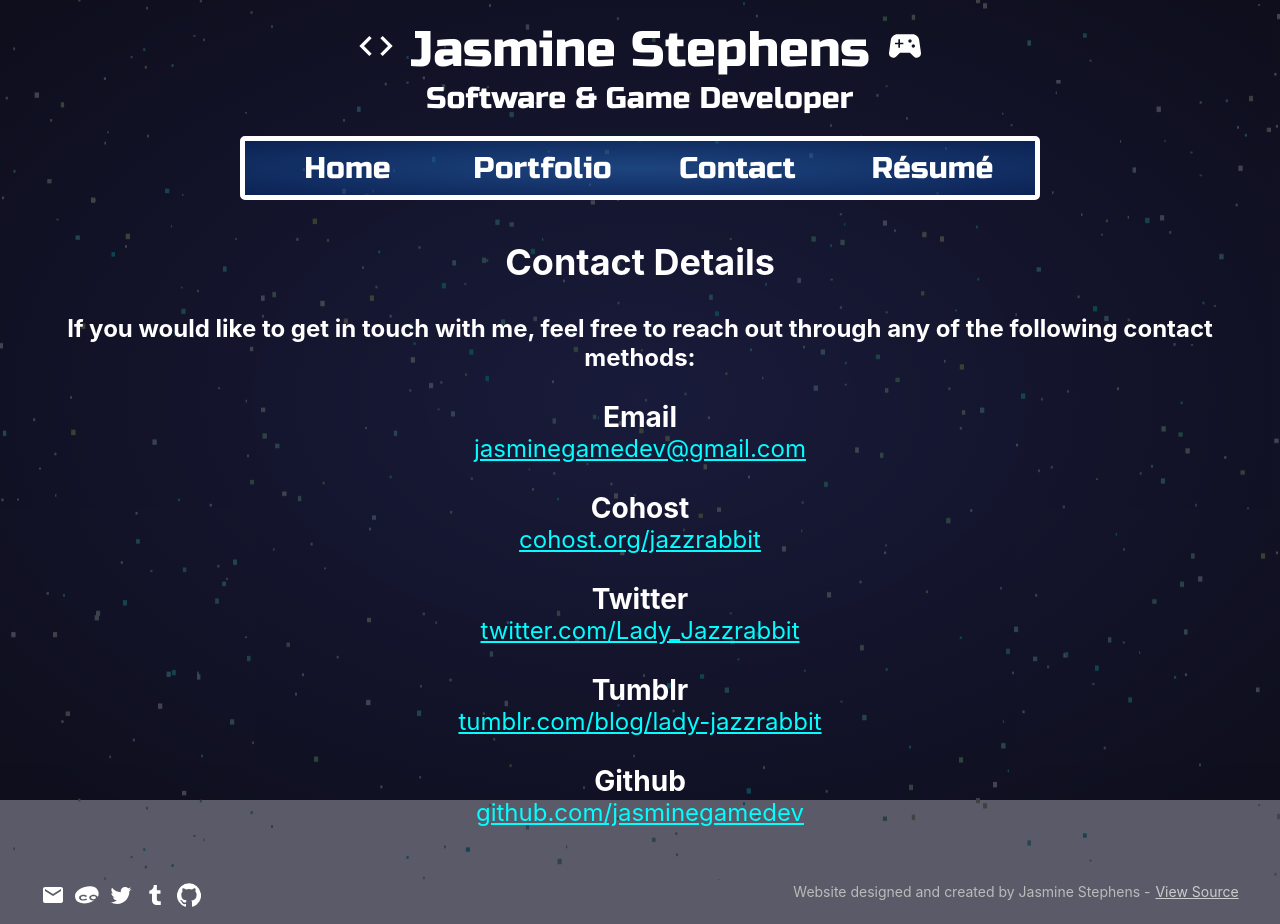
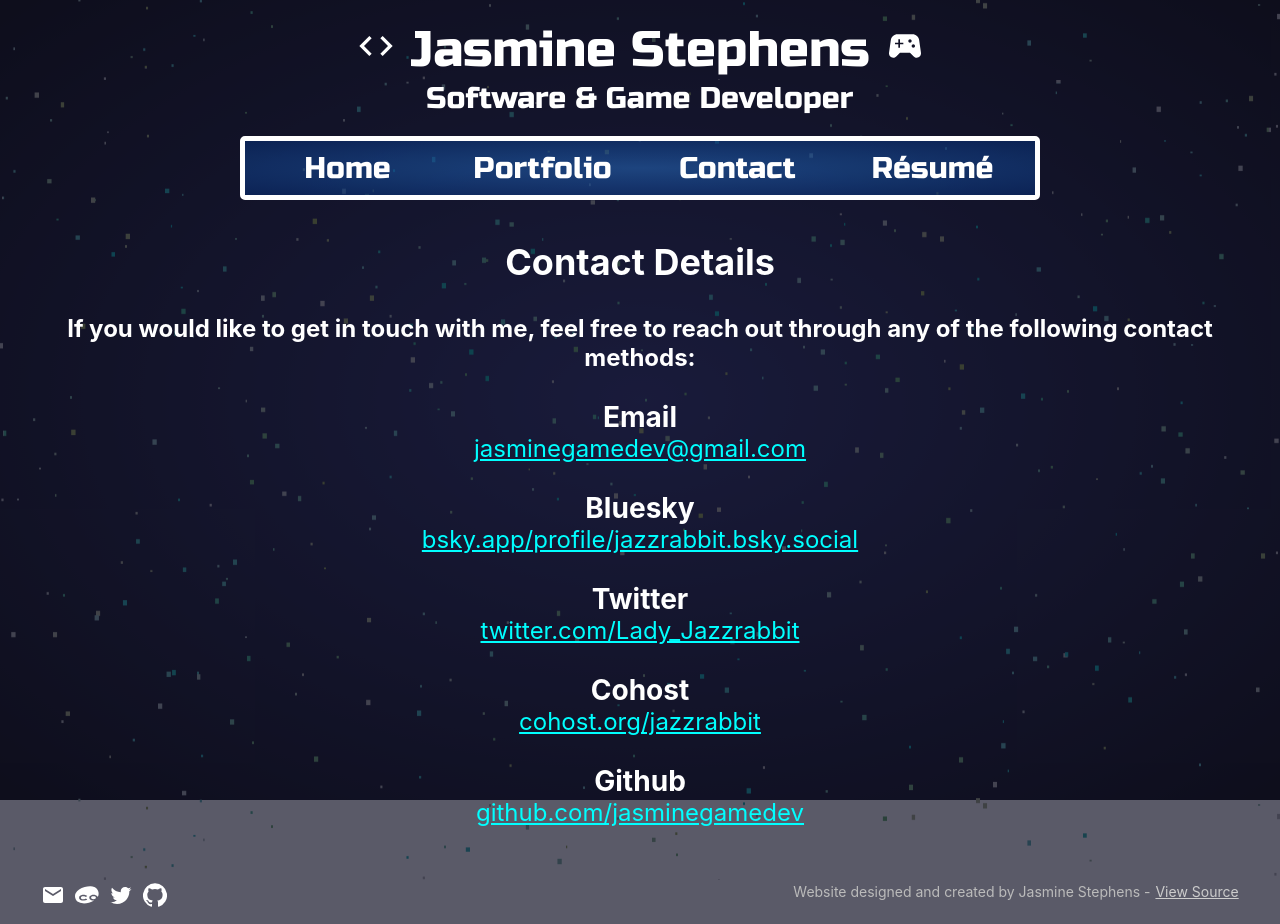
Before and after one commit to jasminegamedev/jasminegamedev.github.io, a React (Create React App) app: page /#/contact in a window 1280 px wide. Built offline with nearby package versions, Linux system fonts and the light colour scheme.

Commit message:
Minor personal detail updates

```diff
--- a/src/Components/Footer.js
+++ b/src/Components/Footer.js
@@ -52,9 +52,9 @@
             <a className={classes.link} href="https://twitter.com/Lady_Jazzrabbit" rel="noopener noreferrer" target="_blank">
                 <TwitterIcon />
             </a>
-            <a className={classes.link} href="https://www.tumblr.com/blog/lady-jazzrabbit" rel="noopener noreferrer" target="_blank">
+            {/* <a className={classes.link} href="https://www.tumblr.com/blog/lady-jazzrabbit" rel="noopener noreferrer" target="_blank">
                 <svg  aria-hidden="true" role="img" id="footer-sample-full" width="24" height="24" preserveAspectRatio="xMidYMid meet" viewBox="0 0 24 24" class="iconify iconify--ri"><path fill="currentColor" d="M6.27 7.63A5.76 5.76 0 0 0 10.815 2h3.03v5.152h3.637v3.636h-3.636v5.454c0 .515.197 1.207.909 1.667c.474.307 1.484.458 3.03.455V22h-4.242a4.545 4.545 0 0 1-4.546-4.545v-6.667H6.27V7.63z"></path></svg>
-            </a>
+            </a> */}
             <a className={classes.link} href="https://github.com/jasminegamedev" rel="noopener noreferrer" target="_blank">
                 <GithubIcon />
             </a>
--- a/src/Pages/Main/ContactPage.js
+++ b/src/Pages/Main/ContactPage.js
@@ -33,12 +33,14 @@
             <h4 className={classes.text}>If you would like to get in touch with me, feel free to reach out through any of the following contact methods:</h4>
                 <h3 className={classes.linkHeader}>Email</h3>
                 <a className={classes.link} href="mailto:jasminegamedev@gmail.com">jasminegamedev@gmail.com</a>
+                <h3 className={classes.linkHeader}>Bluesky</h3>
+                <a className={classes.link} href="https://bsky.app/profile/jazzrabbit.bsky.social" rel="noopener noreferrer" target="_blank">bsky.app/profile/jazzrabbit.bsky.social</a>
+                <h3 className={classes.linkHeader}>Twitter</h3>
+                <a className={classes.link} href="https://twitter.com/Lady_Jazzrabbit" rel="noopener noreferrer" target="_blank">twitter.com/Lady_Jazzrabbit</a>
                 <h3 className={classes.linkHeader}>Cohost</h3>
                 <a className={classes.link} href="https://cohost.org/jazzrabbit" rel="noopener noreferrer" target="_blank">cohost.org/jazzrabbit</a>
-                <h3 className={classes.linkHeader}>Twitter</h3>
-                <a className={classes.link} href="https://twitter.com/Lady_Jazzrabbit" rel="noopener noreferrer" target="_blank">twitter.com/Lady_Jazzrabbit</a>
-                <h3 className={classes.linkHeader}>Tumblr</h3>
-                <a className={classes.link} href="https://www.tumblr.com/blog/lady-jazzrabbit" rel="noopener noreferrer" target="_blank">tumblr.com/blog/lady-jazzrabbit</a>
+                {/* <h3 className={classes.linkHeader}>Tumblr</h3>
+                <a className={classes.link} href="https://www.tumblr.com/blog/lady-jazzrabbit" rel="noopener noreferrer" target="_blank">tumblr.com/blog/lady-jazzrabbit</a> */}
                 <h3 className={classes.linkHeader}>Github</h3>
                 <a className={classes.link} href="https://github.com/jasminegamedev" rel="noopener noreferrer" target="_blank">github.com/jasminegamedev</a>
                 {/* <h3 className={classes.linkHeader}>LinkedIn (still under old name for personal reasons)</h3>
--- a/src/Pages/Main/HomePage.js
+++ b/src/Pages/Main/HomePage.js
@@ -42,8 +42,8 @@
                 <p className={classes.text}>
                     <img className={classes.image} src={"/logo512.png"} alt={""} align="left"/>
                     <b>Hello World!</b>
-                    <br/>My name's Jasmine (she/they), also known online as Jazzrabbit.
-                    <br/>I'm a trans Software/Web/Game Developer who specializes in Gameplay and UI Programming, as well as Front End Web Development. I'm currently working as a Junior Game Engineer at <a className={classes.link} href="http://www.monomipark.com/">Monomi Park</a> on their upcoming game, Slime Rancher 2!
+                    <br/>My name's Jasmine (she/her), also known online as Jazzrabbit.
+                    <br/>I'm a trans Software/Web/Game Developer who specializes in Gameplay and UI Programming, as well as Front End Web Development. I'm currently working as a Game Engineer at <a className={classes.link} href="http://www.monomipark.com/">Monomi Park</a> on Slime Rancher 2!
                     <br/>I love video games and have been involved in game development and game modding as a hobbyist for almost a decade. My main tools of choice are C# and Unity for game development, and React/TypeScript for web development, but I'm always open to learning new tools and technologies!
                 </p>
             </span>
```
